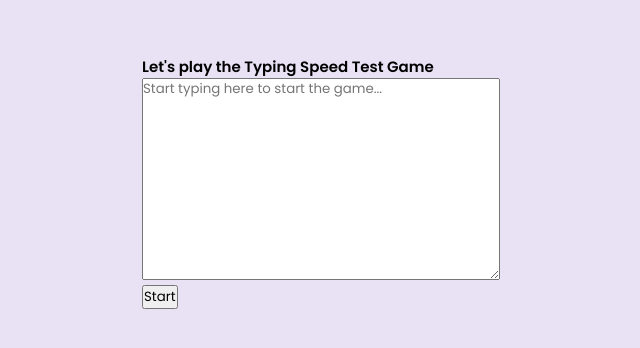
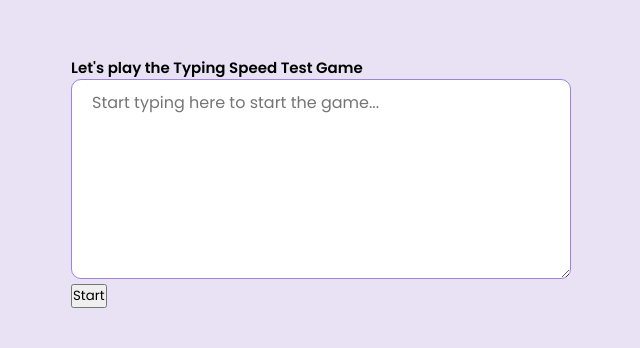
Before and after one commit to Divyarg018/game_js_dom_typing_speed_test, a plain HTML site: page index.html in a window 1280 px wide. Shown: the part 218-566 px from the top of the page, without its empty margins (319-959 px from the left). Drawn offline with Linux system fonts and the light colour scheme.

Commit message:
working with typing-section and textarea in css

```diff
--- a/css/style.css
+++ b/css/style.css
@@ -18,3 +18,17 @@ body{
     align-items: center;
     background-color: rgba(191, 172, 226, 0.35);
 }
+
+.typing-section{
+    text-align: center;
+}
+
+#textarea{
+    border: .1rem solid #A084DC;
+    border-radius: 1rem;
+    max-width: 50rem;
+    width: 50rem;
+    height: 20rem;
+    padding: 1rem 2rem;
+    font-size: 1.6rem;
+}
```
